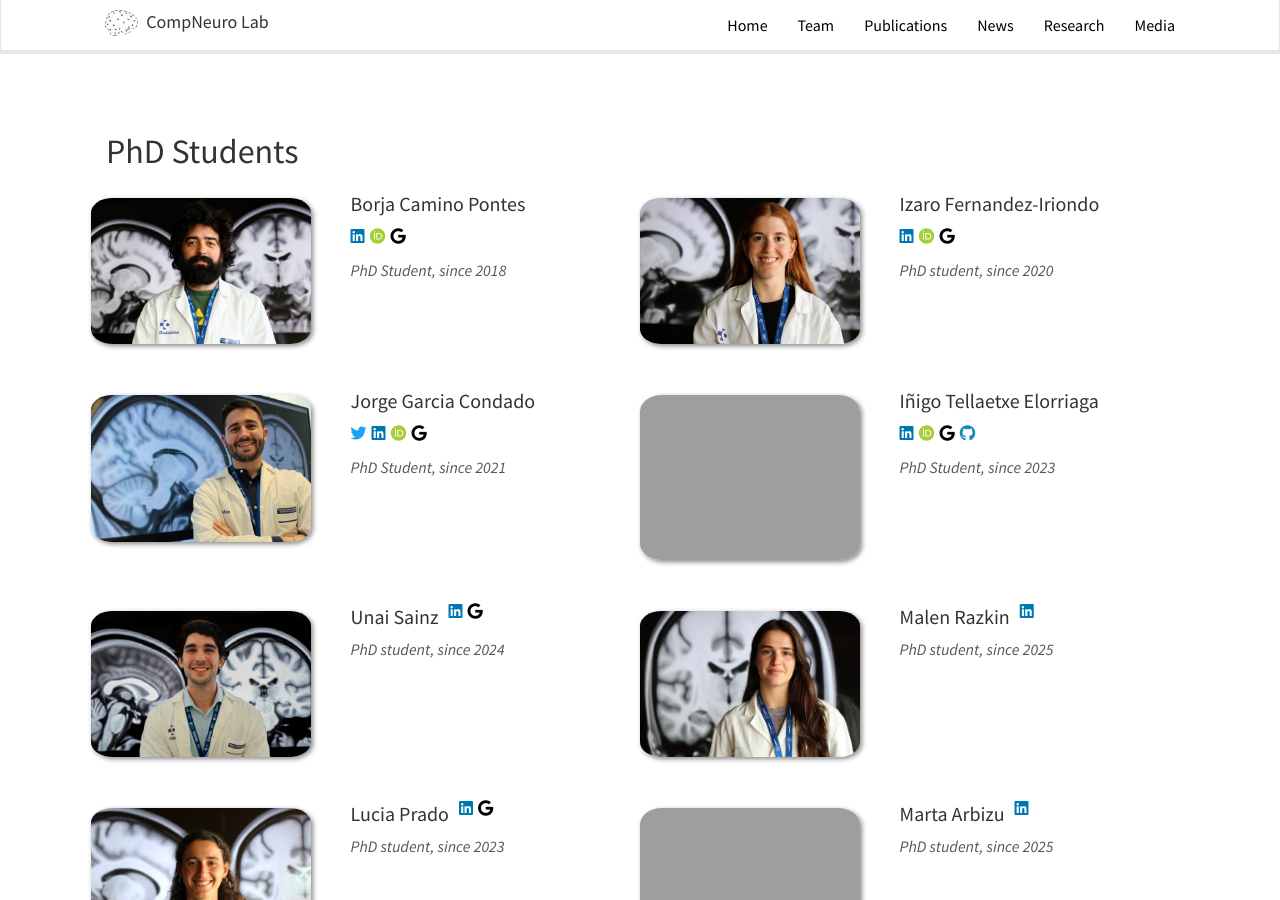
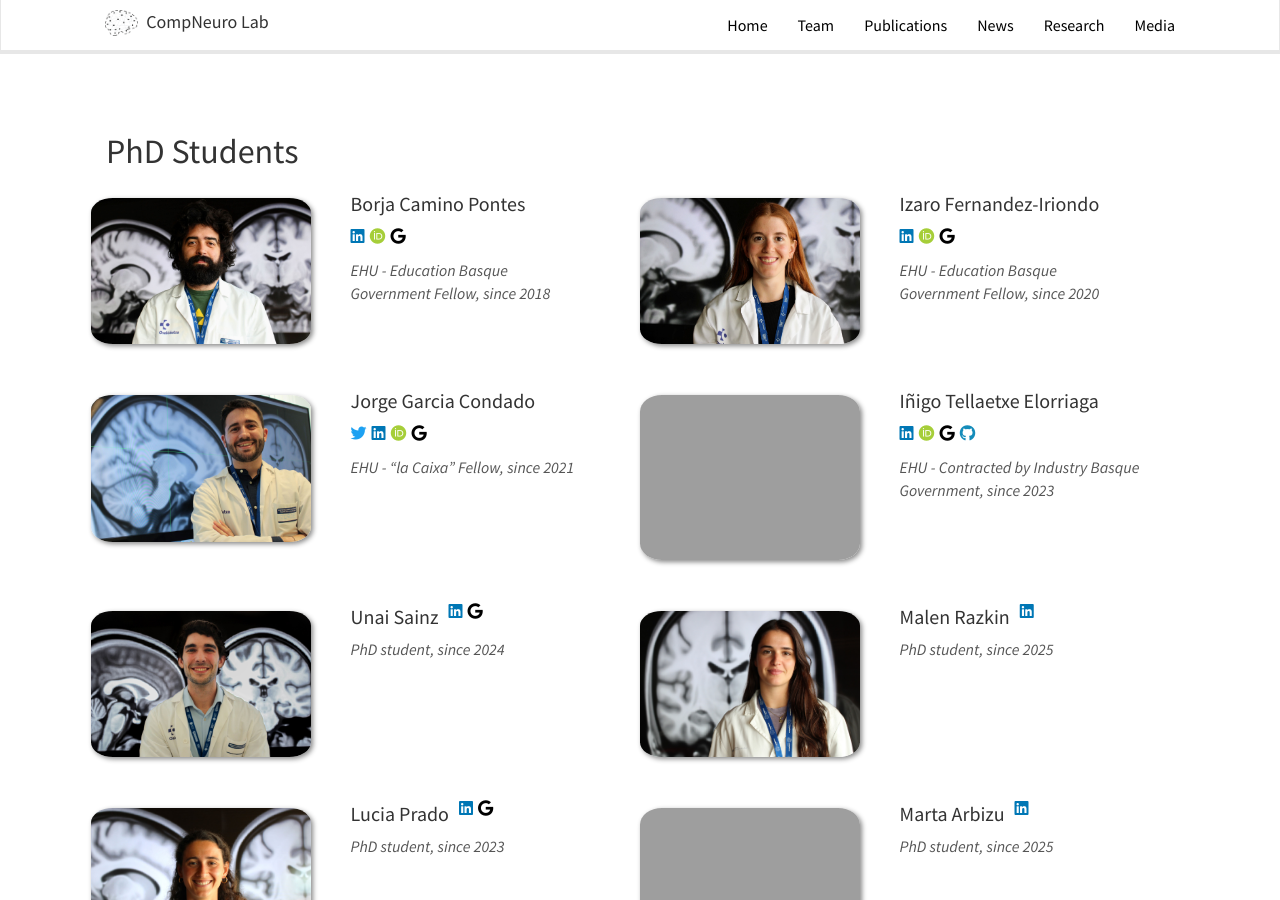
Before and after one commit to itellaetxe/compneurobilbao_website, a Jekyll site: the page built from _pages/team.md, in a window 1280 px wide and 900 px high, scrolled down 1605 px. Built offline with Jekyll 4.4.1, drawn with Linux system fonts in a browser that asks for light colours; nearby versions of some CDN libraries.

Commit message:
añadir info team members

```diff
--- a/_data/phd.yml
+++ b/_data/phd.yml
@@ -1,6 +1,6 @@
 - name: Borja Camino Pontes
   photo: borja.JPG
-  info: PhD Student, since 2018
+  info: EHU - Education Basque Government Fellow, since 2018
   email: caminopontes@gmail.com
   linkedin: https://www.linkedin.com/in/borja-camino-2a7826a4/
   google_scholar: https://scholar.google.es/citations?hl=es&user=zVjCyDgAAAAJ
@@ -12,7 +12,7 @@
 
 - name: Izaro Fernandez-Iriondo
   photo: izaro.JPG
-  info: PhD student, since 2020
+  info: EHU - Education Basque Government Fellow, since 2020
   email: fernandeziriondo.izaro@gmail.com
   linkedin: https://www.linkedin.com/in/izaro-fernandez-iriondo-b3b7289b/?originalSubdomain=es
   google_scholar: https://scholar.google.com/citations?user=kTsYoXAAAAAJ&hl=es
@@ -23,7 +23,7 @@
 
 - name: Jorge Garcia Condado
   photo: jorge.JPG
-  info: PhD Student, since 2021
+  info: EHU - "la Caixa" Fellow, since 2021
   email: jorgegarciacondado@gmail.com
   orcid: https://orcid.org/my-orcid?orcid=0000-0002-9463-1924
   linkedin: https://www.linkedin.com/in/jorge-garcia-condado/
@@ -37,7 +37,7 @@
 
 - name: Iñigo Tellaetxe Elorriaga
   photo: iñigo.JPG
-  info: PhD Student, since 2023
+  info: EHU - Contracted by Industry Basque Government, since 2023
   email: inigotellaetxe@gmail.com
   orcid: https://orcid.org/0009-0001-1832-5183
   linkedin: https://www.linkedin.com/in/itellaetxeelorriaga/
```
